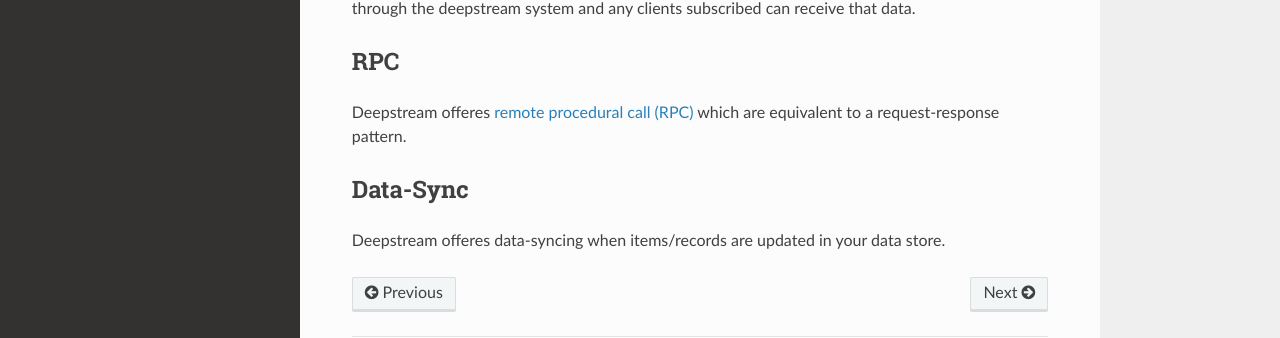
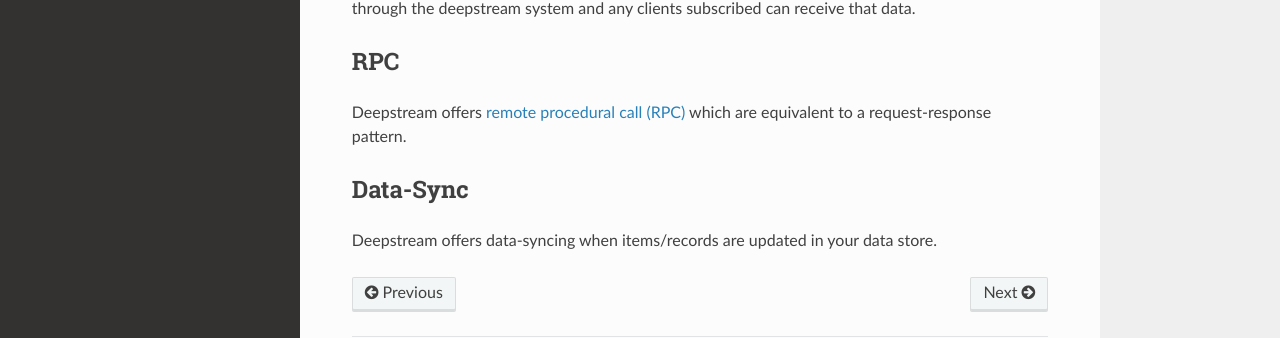
Before and after one commit to CSUFTitanRover/TitanRover2018, a Sphinx documentation site: the page built from docs/source/deepstream/what-is-deepstream.rst, in a window 1280 px wide and 900 px high, scrolled down 722 px. Shown: the part 458-796 px from the top of the window. Built offline with Sphinx 7.4.7 and the Read the Docs theme 2.0.0, drawn with Linux system fonts in a browser that asks for light colours.

Commit message:
Fix typo error

```diff
--- a/docs/source/deepstream/what-is-deepstream.rst
+++ b/docs/source/deepstream/what-is-deepstream.rst
@@ -36,9 +36,9 @@
 
 RPC
 ---
-Deepstream offeres `remote procedural call (RPC) <https://deepstreamhub.com/tutorials/guides/remote-procedure-calls/>`_
+Deepstream offers `remote procedural call (RPC) <https://deepstreamhub.com/tutorials/guides/remote-procedure-calls/>`_
 which are equivalent to a request-response pattern.
 
 Data-Sync
 ---------
-Deepstream offeres data-syncing when items/records are updated in your data store.
+Deepstream offers data-syncing when items/records are updated in your data store.
```
